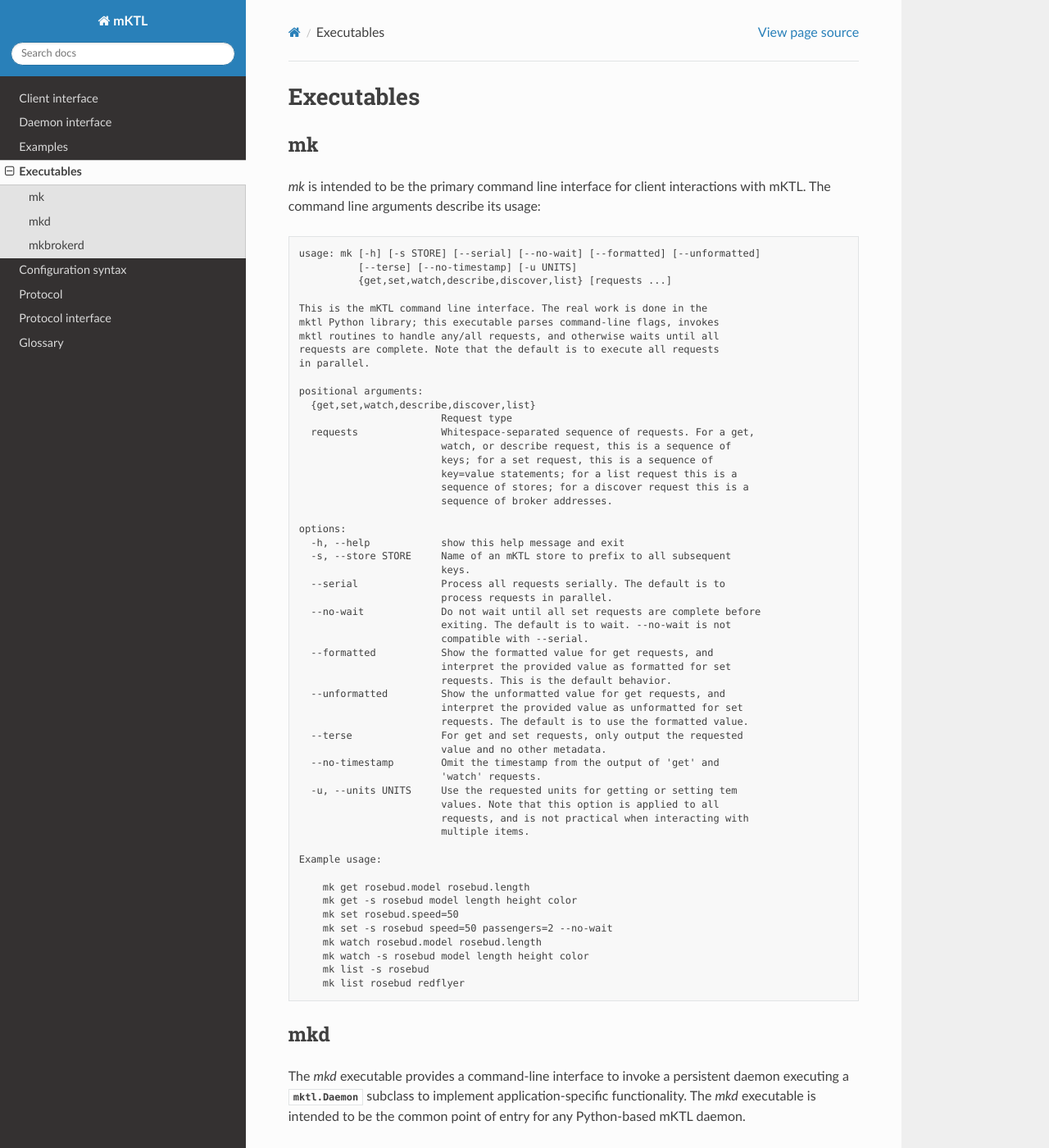
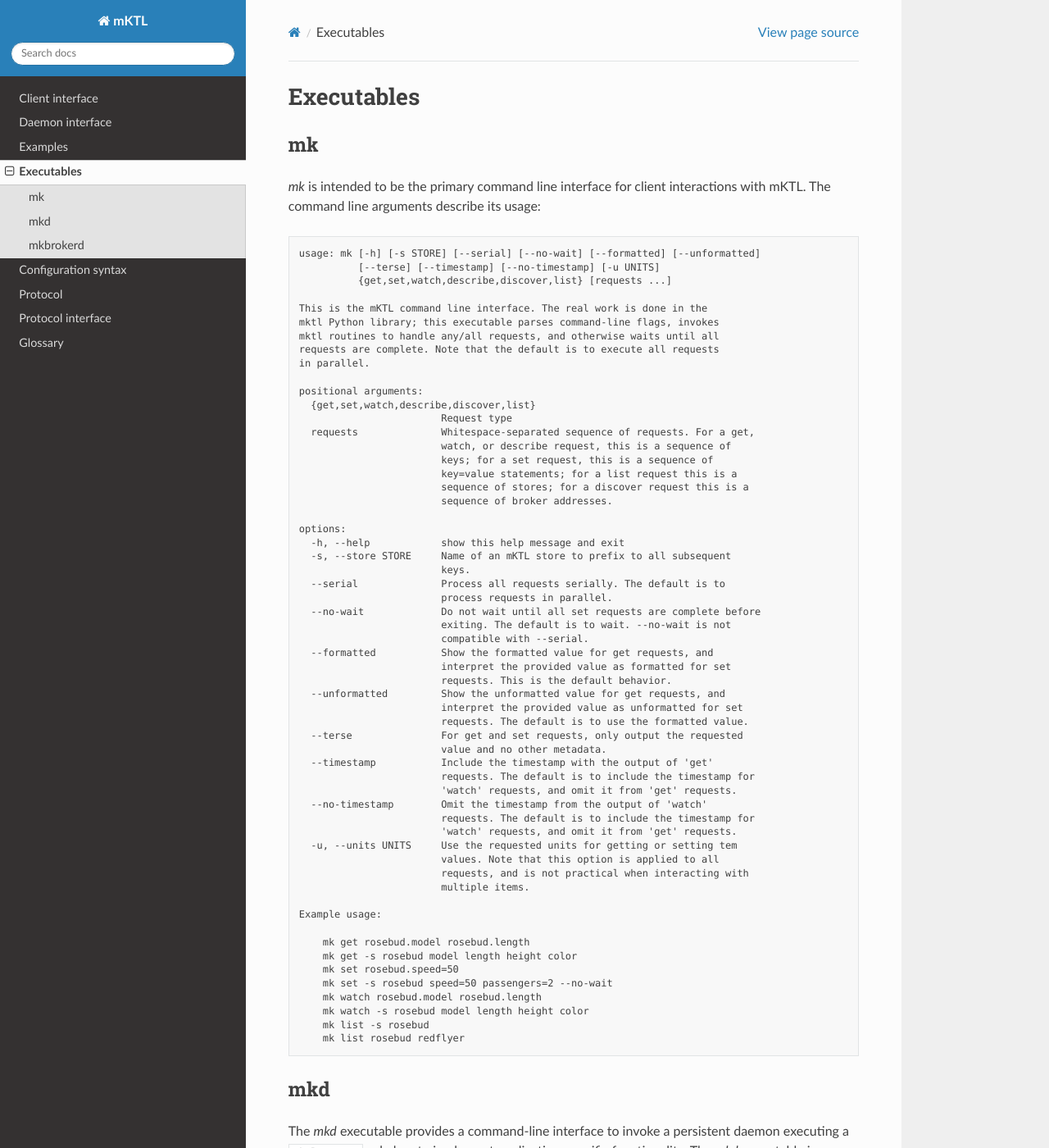
Before and after one commit to KeckObservatory/mKTL, a Sphinx documentation site: the page built from doc/executables.rst, in a window 1280 px wide and 1400 px high. Shown: the whole window at 82% size. Built offline with Sphinx 7.4.7 and the Read the Docs theme 3.1.0, drawn with Linux system fonts in a browser that asks for light colours.

Commit message:
Updated timestamp handling.

```diff
--- a/doc/mk.txt
+++ b/doc/mk.txt
@@ -1,5 +1,5 @@
 usage: mk [-h] [-s STORE] [--serial] [--no-wait] [--formatted] [--unformatted]
-          [--terse] [--no-timestamp] [-u UNITS]
+          [--terse] [--timestamp] [--no-timestamp] [-u UNITS]
           {get,set,watch,describe,discover,list} [requests ...]
 
 This is the mKTL command line interface. The real work is done in the
@@ -35,8 +35,12 @@ options:
                         requests. The default is to use the formatted value.
   --terse               For get and set requests, only output the requested
                         value and no other metadata.
-  --no-timestamp        Omit the timestamp from the output of 'get' and
-                        'watch' requests.
+  --timestamp           Include the timestamp with the output of 'get'
+                        requests. The default is to include the timestamp for
+                        'watch' requests, and omit it from 'get' requests.
+  --no-timestamp        Omit the timestamp from the output of 'watch'
+                        requests. The default is to include the timestamp for
+                        'watch' requests, and omit it from 'get' requests.
   -u, --units UNITS     Use the requested units for getting or setting tem
                         values. Note that this option is applied to all
                         requests, and is not practical when interacting with
```
